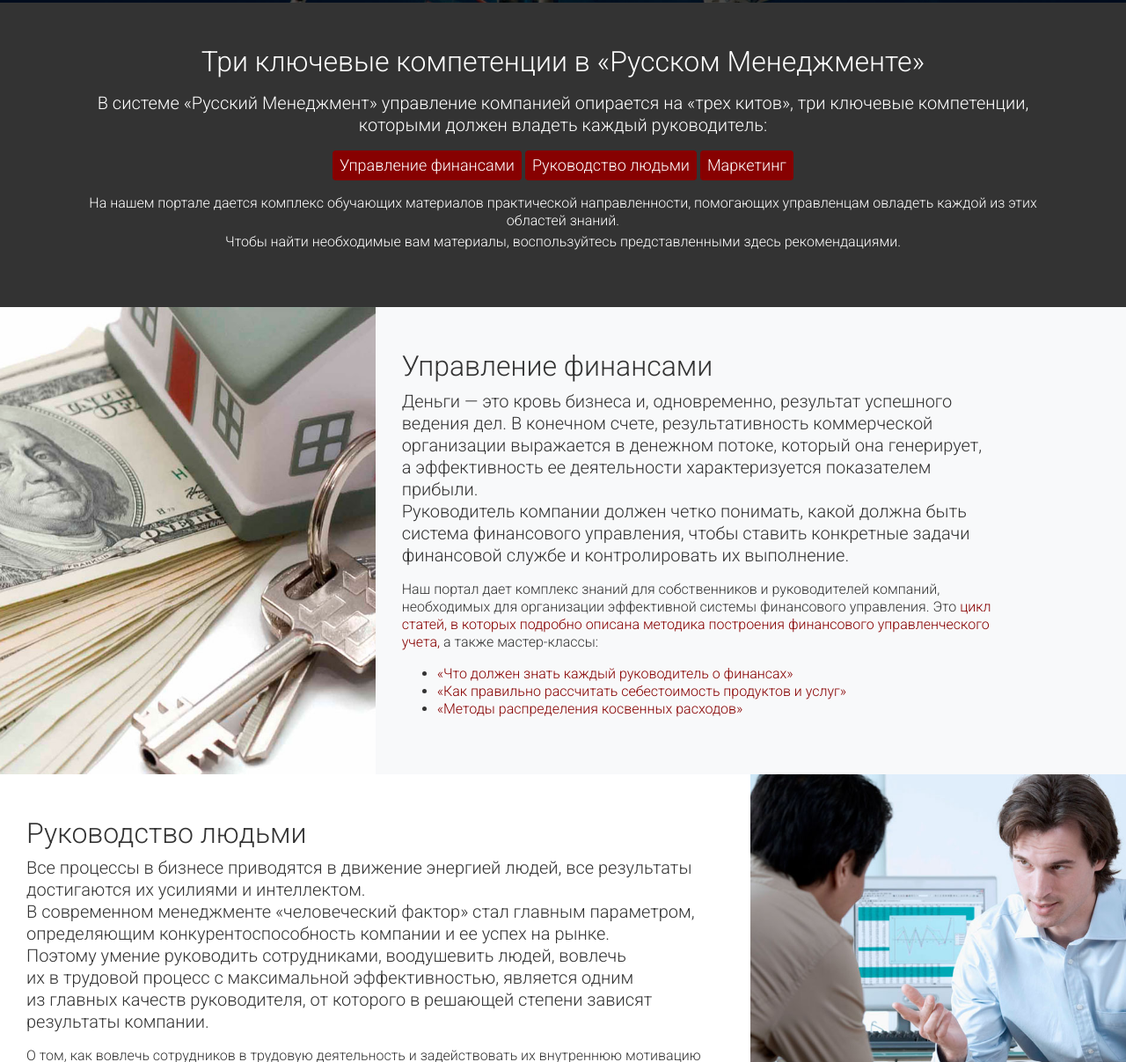
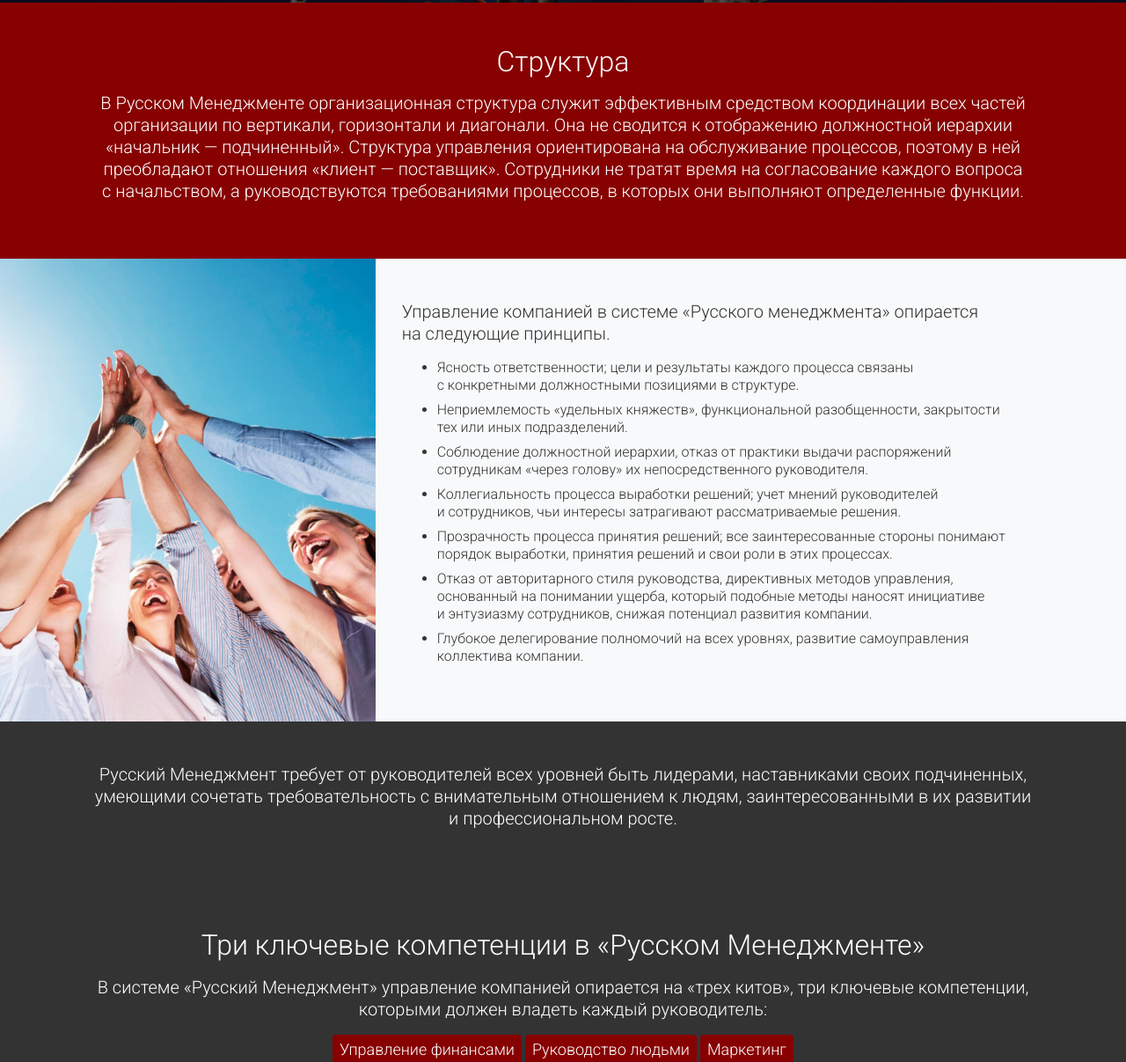
Before and after one commit to begimov/iTeamStaticPagesTemplates, a plain HTML site: page rm_1.html in a window 1280 px wide. Shown: the part 5385-6592 px from the top of the page at 88% size. Drawn offline with nearby package versions, Linux system fonts and the light colour scheme.

Commit message:
structure section blocks added

```diff
--- a/rm_1.html
+++ b/rm_1.html
@@ -295,6 +295,50 @@
         </div>
     </div>
 
+    <!-- STRUCTURE -->
+    <div class="container-fluid py-5 bg-primary text-white">
+        <div class="container">
+            <div class="row">
+                <div class="col text-center">
+                    <h2 class="font-weight-light mb-3">Структура</h2>
+                    <p class="lead">В&nbsp;Русском Менеджменте организационная структура служит эффективным средством координации всех частей организации по&nbsp;вертикали, горизонтали и&nbsp;диагонали. Она не&nbsp;сводится к&nbsp;отображению должностной иерархии &laquo;начальник&nbsp;&mdash; подчиненный&raquo;. Структура управления ориентирована на&nbsp;обслуживание процессов, поэтому в&nbsp;ней преобладают отношения &laquo;клиент&nbsp;&mdash; поставщик&raquo;. Сотрудники не&nbsp;тратят время на&nbsp;согласование каждого вопроса с&nbsp;начальством, а&nbsp;руководствуются требованиями процессов, в&nbsp;которых они выполняют определенные функции.</p>
+                </div>
+            </div>
+        </div>
+    </div>
+    <div class="container-fluid p-0">
+        <div class="row">
+            <div class="col-4 bg-05">&nbsp;</div>
+            <div class="col-7 py-5">
+                <div class="row">
+                    <div class="col align-self-center">
+                        <p class="lead">Управление компанией в&nbsp;системе &laquo;Русского менеджмента&raquo; опирается на&nbsp;следующие принципы.</p>
+                        <ul>
+                            <li class="mb-2">Ясность ответственности; цели и&nbsp;результаты каждого процесса связаны с&nbsp;конкретными должностными позициями в&nbsp;структуре.</li>
+                            <li class="mb-2">Неприемлемость &laquo;удельных княжеств&raquo;, функциональной разобщенности, закрытости тех или иных подразделений.</li>
+                            <li class="mb-2">Соблюдение должностной иерархии, отказ от&nbsp;практики выдачи распоряжений сотрудникам &laquo;через голову&raquo; их&nbsp;непосредственного руководителя.</li>
+                            <li class="mb-2">Коллегиальность процесса выработки решений; учет мнений руководителей и&nbsp;сотрудников, чьи интересы затрагивают рассматриваемые решения.</li>
+                            <li class="mb-2">Прозрачность процесса принятия решений; все заинтересованные стороны понимают порядок выработки, принятия решений и&nbsp;свои роли в&nbsp;этих процессах.</li>
+                            <li class="mb-2">Отказ от&nbsp;авторитарного стиля руководства, директивных методов управления, основанный на&nbsp;понимании ущерба, который подобные методы наносят инициативе и&nbsp;энтузиазму сотрудников, снижая потенциал развития компании.</li>
+                            <li>Глубокое делегирование полномочий на&nbsp;всех уровнях, развитие самоуправления коллектива компании.</li>
+                        </ul>
+                    </div>
+                </div>
+            </div>
+        </div>
+    </div>
+    <div class="container-fluid py-5 bg-dark text-white">
+        <div class="container">
+            <div class="row">
+                <div class="col text-center">
+                    <p class="lead">Русский Менеджмент требует от&nbsp;руководителей всех уровней быть лидерами, наставниками своих подчиненных, умеющими сочетать требовательность с&nbsp;внимательным отношением к&nbsp;людям, заинтересованными в&nbsp;их&nbsp;развитии и&nbsp;профессиональном росте.</p>
+                </div>
+            </div>
+        </div>
+    </div>
+
+    <!-- END -->
+
     <!-- 3KEY -->
     <div class="container-fluid py-5 bg-dark text-white">
         <div class="container">
```
Lines whose indentation alone changed are shown as unchanged.
